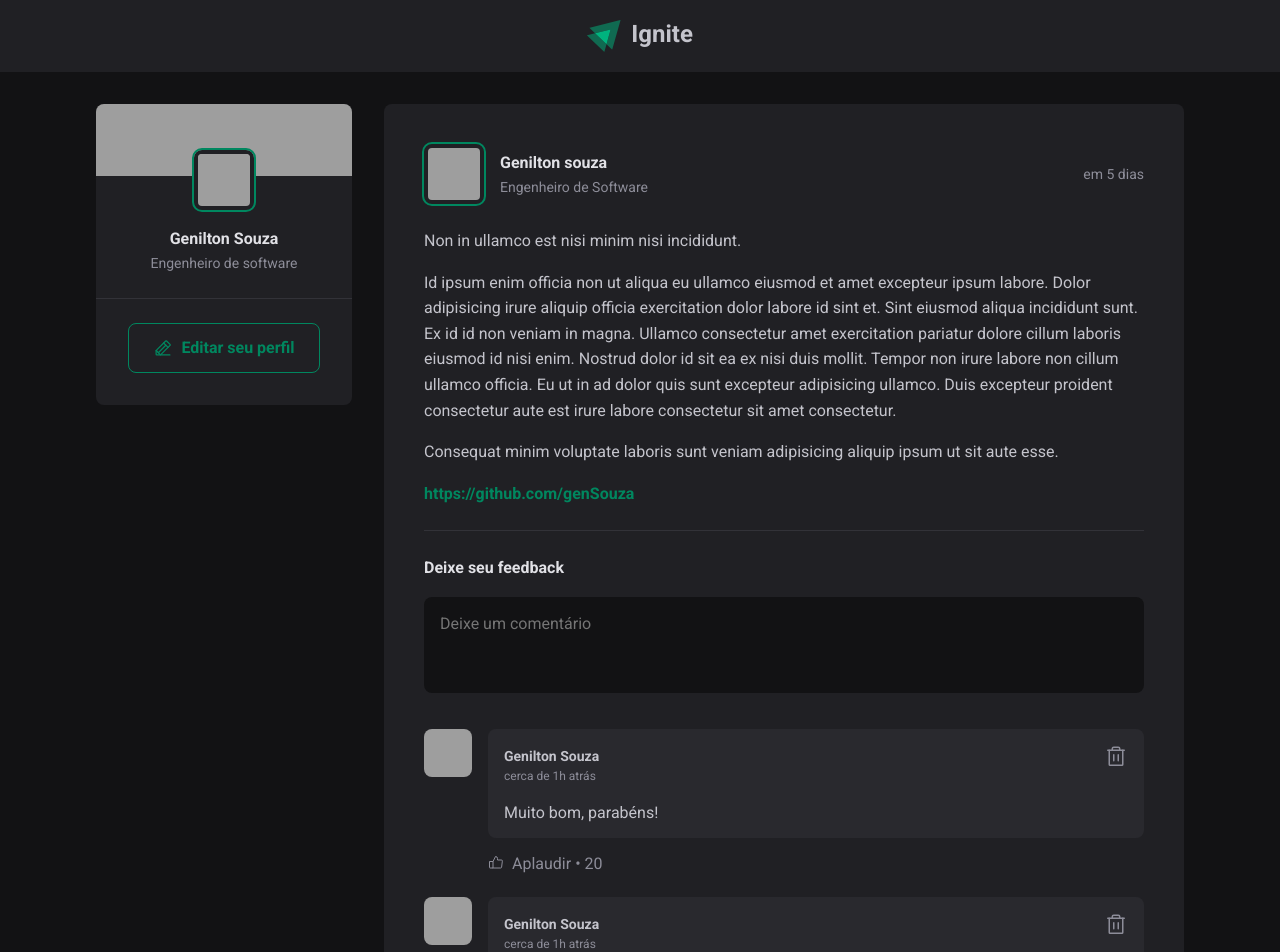
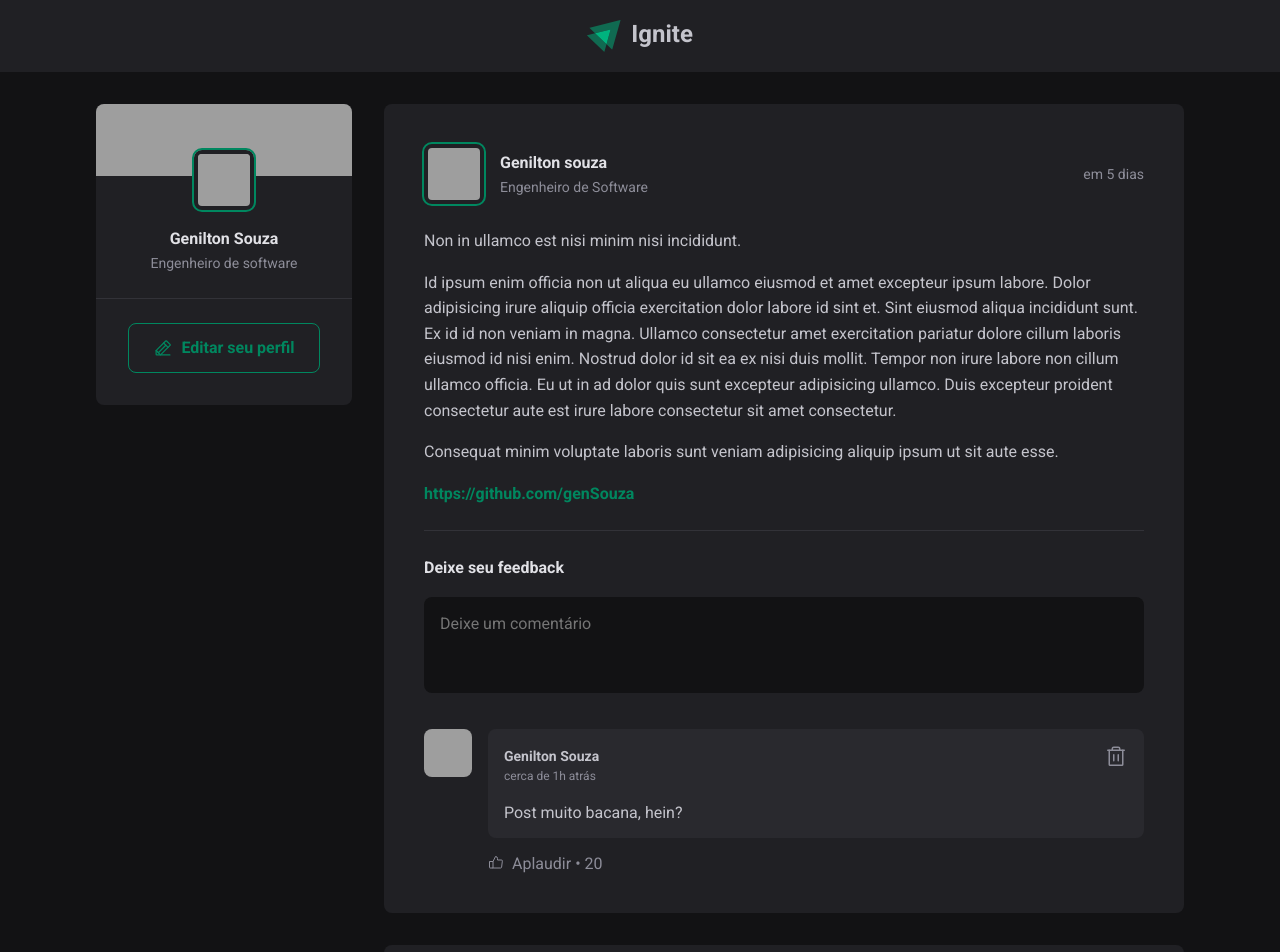
Before and after one commit to genSouza/fundamentos-reactjs, a React (Vite) app: page / in a window 1280 px wide. Shown: the top 952 px of the page. Built offline with nearby package versions, Linux system fonts and the light colour scheme; grey boxes are pictures that could not be loaded.

Commit message:
03- Os motores do React
Inserindo comentários

```diff
--- a/src/components/Comment.jsx
+++ b/src/components/Comment.jsx
@@ -3,7 +3,7 @@ import React from "react";
 import { Avatar } from "./Avatar";
 import styles from "./Comment.module.scss";
 
-export const Comment = () => {
+export const Comment = ({ content }) => {
   return (
     <div className={styles.comment}>
       <Avatar
@@ -27,7 +27,7 @@ export const Comment = () => {
               <Trash size={24} />
             </button>
           </header>
-          <p>Muito bom, parabéns!</p>
+          <p>{content}</p>
         </div>
         <footer>
           <button>
--- a/src/components/Post.jsx
+++ b/src/components/Post.jsx
@@ -1,17 +1,13 @@
-import React from "react";
+import React, { useState } from "react";
 import styles from "./Post.module.scss";
-import { format, formatDistance, formatDistanceToNow } from "date-fns";
+import { format, formatDistanceToNow } from "date-fns";
 import ptBR from "date-fns/locale/pt-BR";
 import { Comment } from "./Comment";
 import { Avatar } from "./Avatar";
 
 const Post = ({ author, publishedAt, content, id }) => {
-  // const dateFormatted = new Intl.DateTimeFormat("pt-br", {
-  //   day: "2-digit",
-  //   month: "long",
-  //   hour: "2-digit",
-  //   minute: "2-digit",
-  // }).format(publishedAt);
+  const [comments, setComments] = useState(["Post muito bacana, hein?"]);
+  const [newCommentText, setNewCommentText] = useState("");
   const dateFormatted = format(publishedAt, "d 'de' LLLL 'às' HH:mm'h'", {
     locale: ptBR,
   });
@@ -21,17 +17,32 @@ const Post = ({ author, publishedAt, content, id }) => {
     addSuffix: true,
   });
 
-  const postContent = content.map((line) => {
+  const postContent = content.map((line, index) => {
     if (line.type === "paragraph") {
-      return <p>{line.content}</p>;
+      return <p key={index}>{line.content}</p>;
     } else if (line.type === "link") {
       return (
-        <p>
+        <p key={index}>
           <a href="#">{line.content}</a>
         </p>
       );
     }
   });
+
+  const commentContent = comments.map((comment, index) => {
+    return <Comment key={index} content={comment} />;
+  });
+
+  function handleNewCommentChange() {
+    setNewCommentText(event.target.value);
+  }
+
+  function handleCreateNewComment() {
+    event.preventDefault();
+    setComments([...comments, newCommentText]);
+    setNewCommentText("");
+  }
+
   return (
     <article className={styles.post}>
       <header>
@@ -48,19 +59,22 @@ const Post = ({ author, publishedAt, content, id }) => {
       </header>
       <div className={styles.content}>{postContent}</div>
 
-      <form className={styles["comment-form"]} action="">
+      <form
+        className={styles["comment-form"]}
+        onSubmit={handleCreateNewComment}
+      >
         <strong>Deixe seu feedback</strong>
-        <textarea placeholder="Deixe um comentário" />
+        <textarea
+          value={newCommentText}
+          onChange={handleNewCommentChange}
+          placeholder="Deixe um comentário"
+        />
         <footer>
           <button type="submit">Publicar</button>
         </footer>
       </form>
 
-      <div className={styles["comment-list"]}>
-        <Comment />
-        <Comment />
-        <Comment />
-      </div>
+      <div className={styles["comment-list"]}>{commentContent}</div>
     </article>
   );
 };
```
